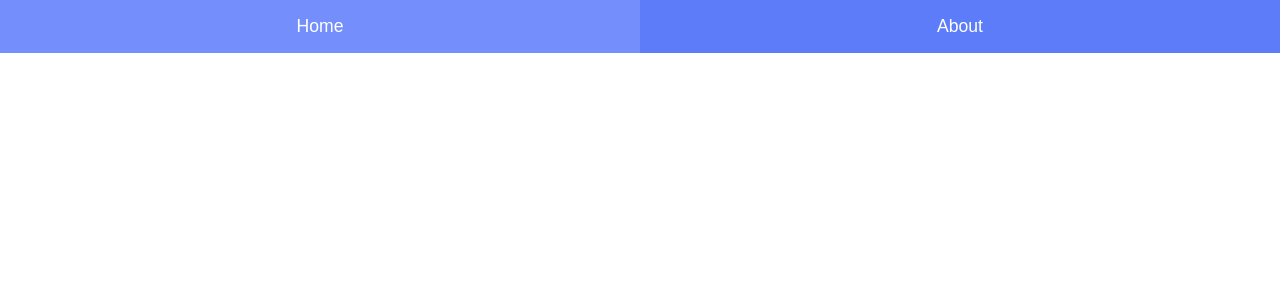
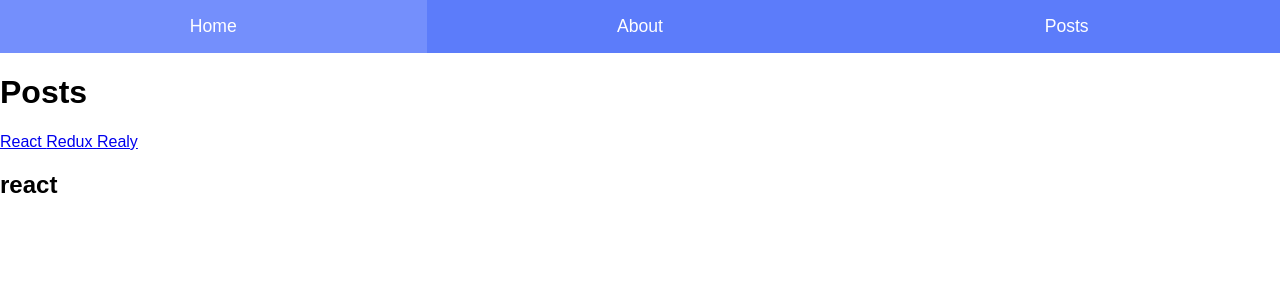
Before and after one commit to trander/rr4, a React (Create React App) app: page /posts/react in a window 1280 px wide. Shown: the top 300 px of the page. Built offline with nearby package versions, Linux system fonts and the light colour scheme.

Commit message:
Double Route

```diff
--- a/src/App.js
+++ b/src/App.js
@@ -3,7 +3,9 @@ import { BrowserRouter as Router, Route } from 'react-router-dom';
 
 import Home from './routes/Home';
 import About from './routes/About';
+import Posts from './routes/Posts';
 import Header from "./components/Header";
+
 
 const App = () => {
     return (
@@ -12,6 +14,7 @@ const App = () => {
                 <Header />
                 <Route exact path="/" component={Home}/>
                 <Route path="/about/:username" component={About}/>
+                <Route path="/posts" component={Posts} />
             </div>
         </Router>
     );
--- a/src/components/Header.js
+++ b/src/components/Header.js
@@ -7,6 +7,7 @@ const Header = () => {
         <div className="header">
             <Link to="/" className="item"> Home </Link>
             <Link to="/about/trlee" className="item"> About </Link>
+            <Link to="/posts" className="item">Posts</Link>
         </div>
     );
 };
--- /dev/null
+++ b/src/routes/Posts.js
@@ -0,0 +1,29 @@
+import React from 'react';
+import { Route, Link } from 'react-router-dom';
+
+const Post = ({match}) => {
+    return (
+        <div>
+            <h2>
+                {match.params.title}
+            </h2>
+        </div>
+    );
+};
+
+const Posts = () => {
+    return (
+        <div>
+            <h1> Posts </h1>
+            <Link to="/posts/react"> React </Link>
+            <Link to="/posts/redux"> Redux </Link>
+            <Link to="/posts/relay"> Realy </Link>
+            <Route
+                path="/posts/:title"
+                component={Post}
+            />
+        </div>
+    );
+};
+
+export default Posts;
```
